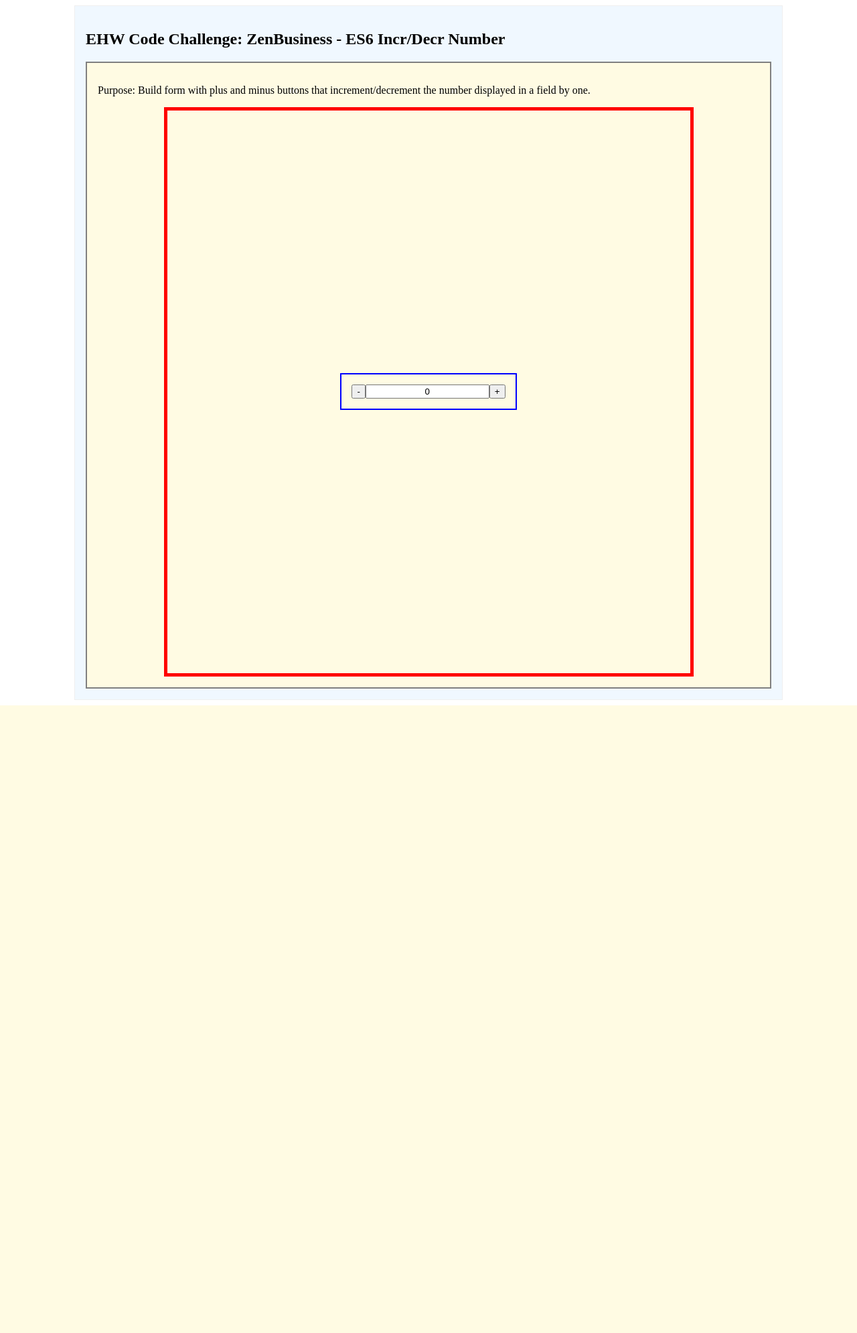
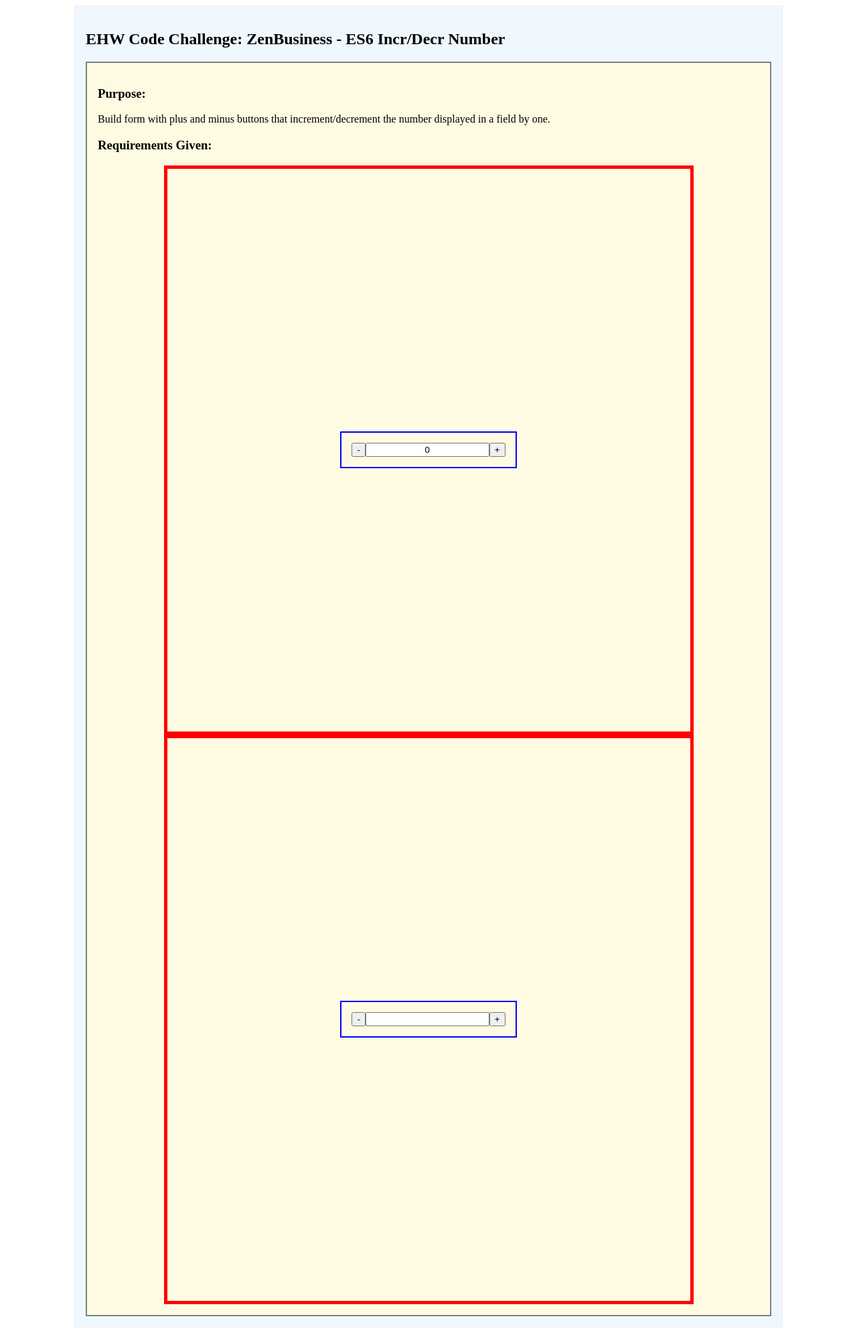
Before and after one commit to codewizard13/es6-chal-numincdec, a PHP site: page / in a window 1280 px wide. Shown: the whole page at 67% size. Before the commit the page ends 1053 px from the top, so only its background shows below. Run offline with PHP 8.4, Linux system fonts and the light colour scheme.

Commit message:
MOVE container and form to main.php

```diff
--- a/inc/main.php
+++ b/inc/main.php
@@ -1,7 +1,40 @@
 <?php // main.php ?>
 
 <section class="instructions">
-<p><span class="def-label">Purpose:</span> Build form with plus and minus buttons that increment/decrement the number displayed in a field by one.</p>
+<h3>Purpose:</h3>
+<p>Build form with plus and minus buttons that increment/decrement the number displayed in a field by one.</p>
+<h3>Requirements Given:</h3>
+
+<div class="container">
+<!--
+1. span full height and width
+2. 20 px padding
+3. 5px border red
+
+-->
+
+<div class="form">
+<!--
+1. center vertically and horiz
+2. 2px blue bord
+3. 15px padding
+-->
+<button class="minus" id="minus">
+-
+</button>
+
+<input class="counter" id="counter" >
+
+
+<button class="plus" id="plus">
++
+</button>
+
+</div><!--/form -->
+
+</div><!--/container -->
+
+
 
 
 </section><!--/instructions -->
```
